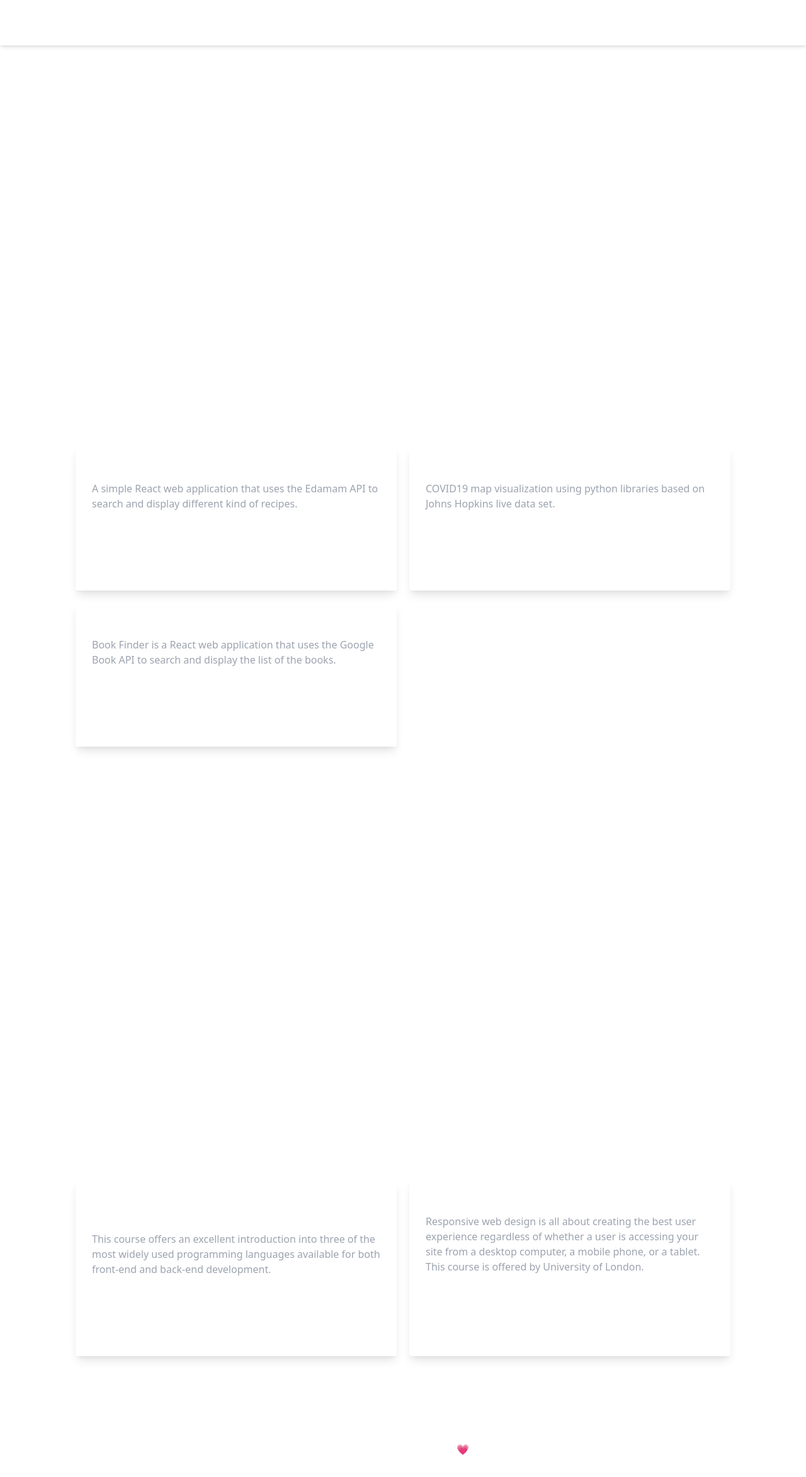
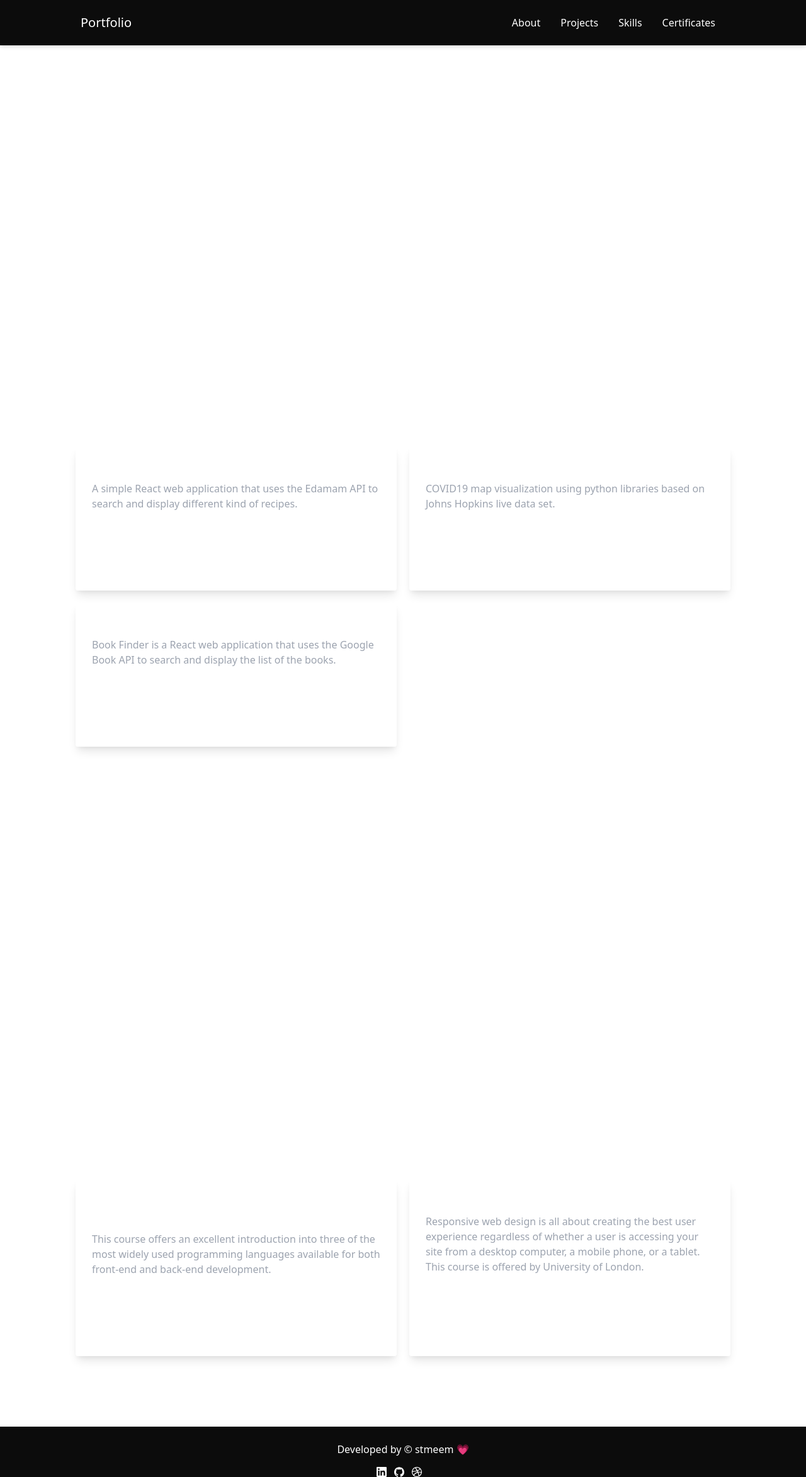
Before and after one commit to stmeem/portfolio-tsm, a Next.js app: page / in a window 1280 px wide. Shown: the whole page at 63% size. Built offline with nearby package versions, Linux system fonts and the light colour scheme.

Commit message:
updated background color

```diff
--- a/components/Footer.js
+++ b/components/Footer.js
@@ -2,7 +2,7 @@ import Link from "next/link";
 import {SiLinkedin, SiGithub, SiDribbble} from 'react-icons/si';
 const Footer = () => {
   return (
-    <footer className="bg-black text-white h-20 p-2">
+    <footer className="bg-black-light text-white h-20 p-2">
       <p className="text-center p-4">
         {" "}
         Developed by &copy; stmeem{" "}
--- a/components/Nav.js
+++ b/components/Nav.js
@@ -3,7 +3,7 @@ import Link from "next/link";
 const Nav = () => {
   return (
     <>
-    <header className="bg-black text-white lg:px-32 px-8 bg-whitesmoke flex flex-wrap items-center py-2 shadow-md">
+    <header className="bg-black-light text-white lg:px-32 px-8 bg-whitesmoke flex flex-wrap items-center py-2 shadow-md">
       <div className="flex-1 flex justify-between items-center">
         <Link href="/"><a className="text-xl">
           Portfolio
```
